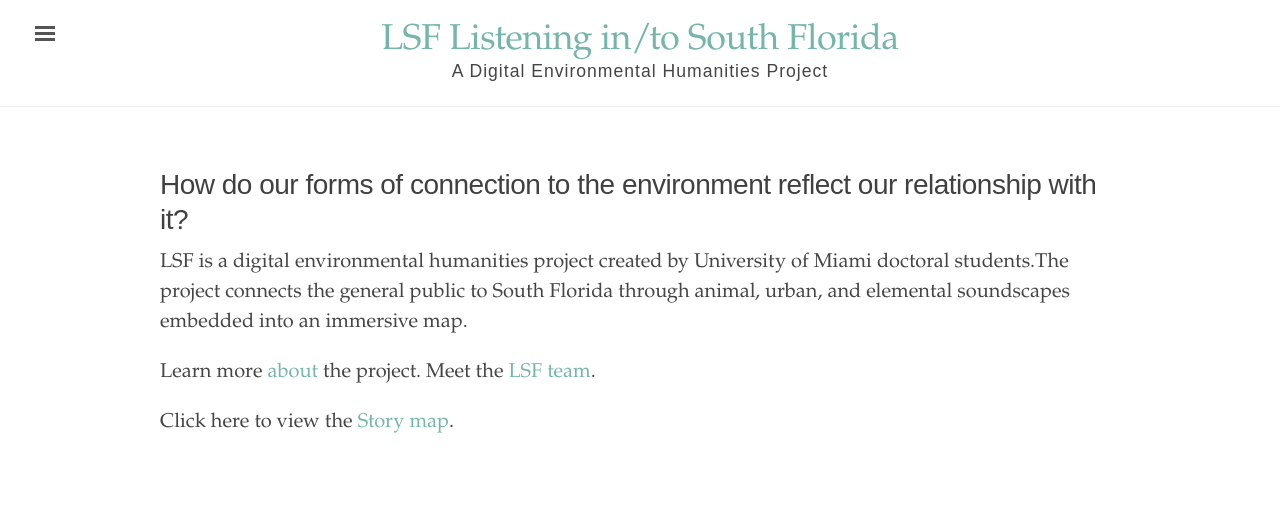
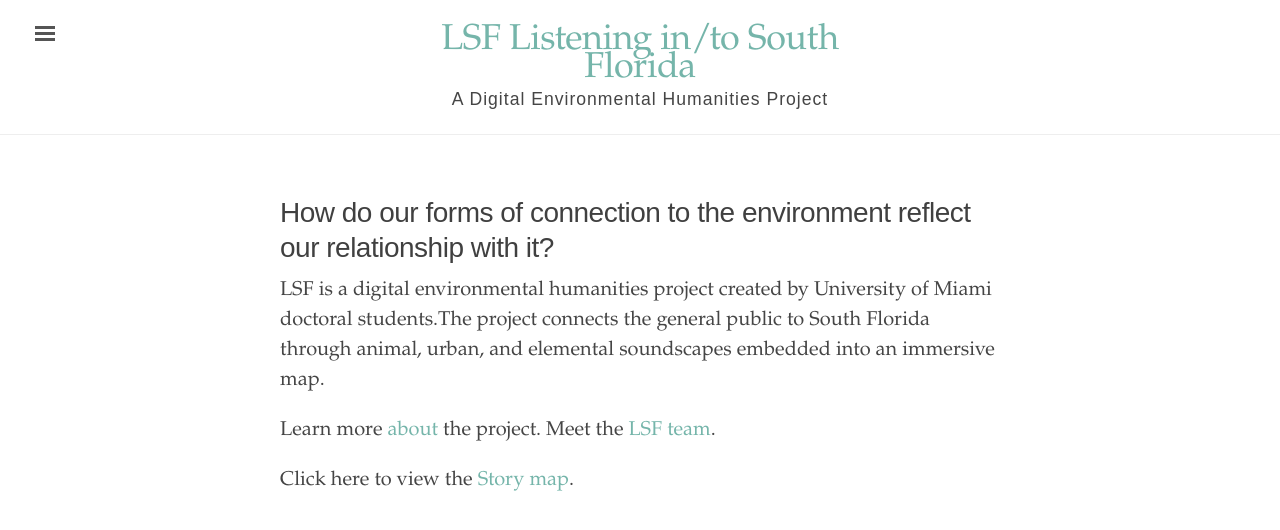
Before and after one commit to rm4-25/lsf_3, a Jekyll site: the page built from index.html, in a window 1280 px wide. Shown: the top 530 px of the page. Built offline with Jekyll 4.4.1, drawn with Linux system fonts in a browser that asks for light colours.

Commit message:
Update _ed.scss
Changed .container settings to max-width: 38rem.

```diff
--- a/_sass/_ed.scss
+++ b/_sass/_ed.scss
@@ -79,12 +79,12 @@
   Center the page content.
 */
 
-/* Changed max-width to 50rem. Reduced padd-left and padding-right to 0rem. @media .container changed to 50rem.
+/* Changed max-width to 38rem. Reduced padd-left and padding-right to 0rem. @media .container changed to 38rem.
 This change impacts every page on the site, so I'll have to figure how to make it just to the leaflet page next.
 */
 
 .container {
-  max-width: 50rem;
+  max-width: 38rem;
   padding-left:  1rem;
   padding-right: 1rem;
   margin-left:  auto;
@@ -93,7 +93,7 @@
 
 @media (min-width: 38em) {
   .container {
-    max-width: 50rem;
+    max-width: 38rem;
   }
 }
 
```
